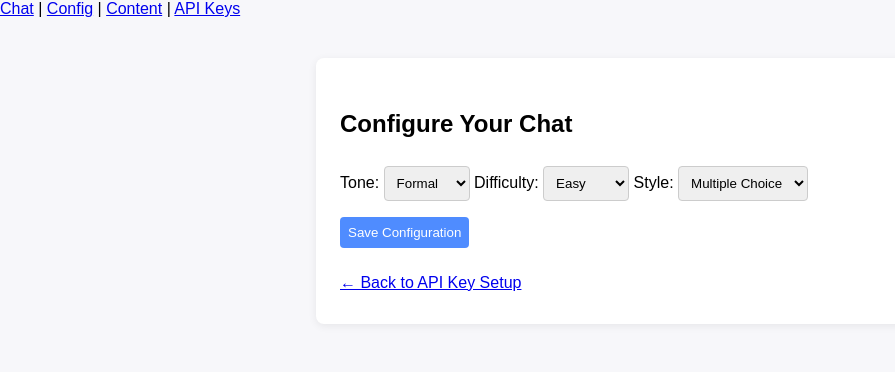
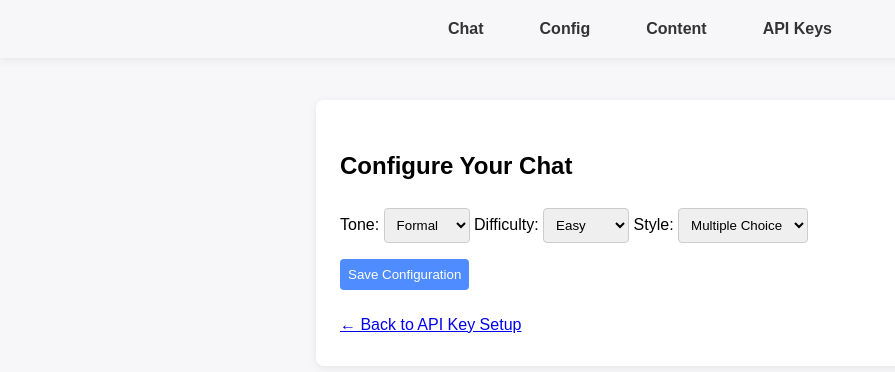
Before and after one commit to JBLarson/quizpro, a Flask app: page /config in a window 1280 px wide. Shown: the top 372 px of the page, without its empty margins (0-895 px from the left). Run offline with Flask 3, Linux system fonts and the light colour scheme.

Commit message:
updated menu style and gitignore

```diff
--- a/static/css/style.css
+++ b/static/css/style.css
@@ -1,9 +1,10 @@
-/* QuizPro Minimal Styles */
+
 body {
   font-family: Arial, sans-serif;
   background: #f7f7fa;
   margin: 0;
   padding: 0;
+  padding-top: 60px;
 }
 
 .container {
@@ -48,3 +49,41 @@ button:disabled {
   padding: 12px;
   background: #fafbfc;
 }
+
+/* menu styling */
+
+.menu-bar-wrapper {
+	width: 100%;
+	display: flex;
+	justify-content: center;
+	position: fixed;
+	top: 0;
+	left: 0;
+	background: #f7f7fa;
+	padding: 12px 0;
+	z-index: 1000;
+	box-shadow: 0 2px 8px rgba(0,0,0,0.07);
+}
+
+.menu-bar {
+	max-width: 600px;
+	width: 100%;
+	display: flex;
+	justify-content: center;
+	gap: 32px;
+}
+
+.menu-bar a {
+	text-decoration: none;
+	color: #333;
+	font-weight: bold;
+	font-size: 16px;
+	padding: 8px 12px;
+	border-radius: 6px;
+	transition: background-color 0.2s ease, color 0.2s ease;
+}
+
+.menu-bar a:hover {
+	background-color: #e0e7ff;
+	color: #1d4ed8;
+}
--- a/templates/config.html
+++ b/templates/config.html
@@ -5,12 +5,14 @@
 	<link rel="stylesheet" href="{{ url_for('static', filename='css/style.css') }}">
 </head>
 <body>
-    <div class="menu-bar">
-        <a href="/">Chat</a> |
-		<a href="/config">Config</a> |
-		<a href="/content">Content</a> |
-		<a href="/setup">API Keys</a>
-	</div>
+    <div class="menu-bar-wrapper">
+        <div class="menu-bar">
+          <a href="/">Chat</a>
+          <a href="/config">Config</a>
+          <a href="/content">Content</a>
+          <a href="/setup">API Keys</a>
+        </div>
+      </div>
 	<div class="container">
 		<h2>Configure Your Chat</h2>
 
```
Also changed, not shown: templates/content.html (+8 -6 lines), templates/index.html (+8 -6 lines), templates/setup.html (+7 -5 lines), 1 other file.
